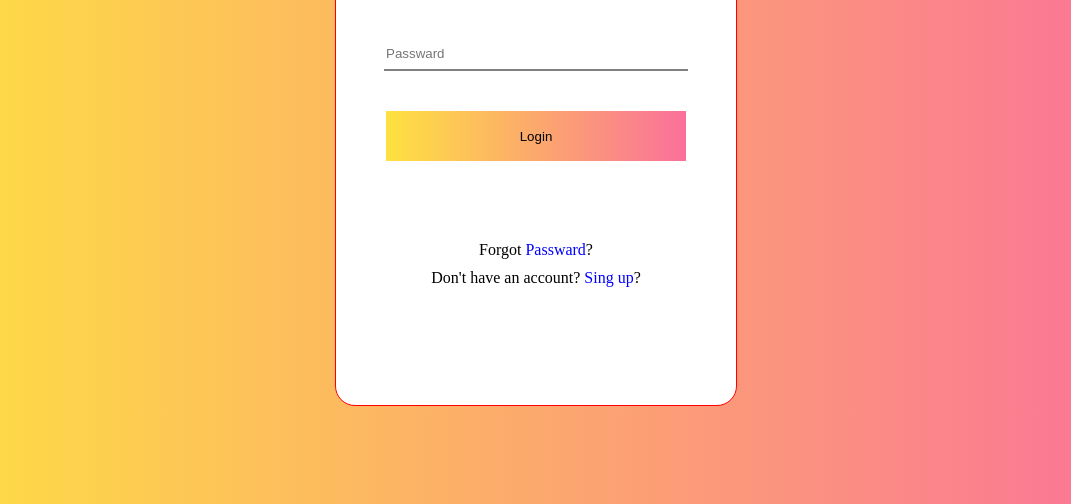
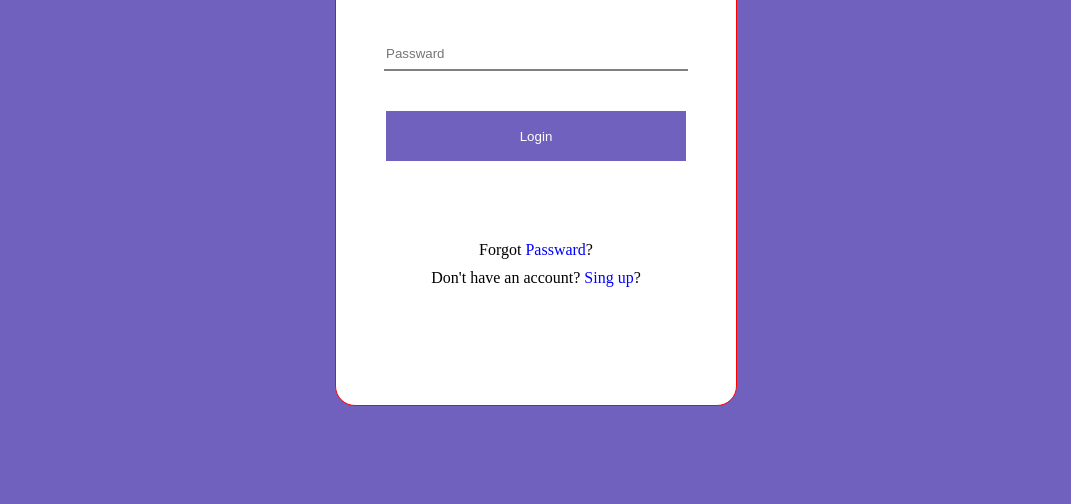
Before and after one commit to webdesignervinay/Team-Conquerors, a plain HTML site: page loginPage.html in a window 1280 px wide. Shown: the part 296-800 px from the top of the page, without its empty margins (104-1175 px from the left). Drawn offline with Linux system fonts and the light colour scheme.

Commit message:
update login page

```diff
--- a/loginPage.html
+++ b/loginPage.html
@@ -5,8 +5,8 @@
     <title>Document</title>
     <style>
         body{
-            background-color: #FEE140;
-            background-image: linear-gradient(90deg, #FEE140 0%, #FA709A 100%);
+            background-color: #6F61BD;
+
         }
         h1{
             margin-top: 100px;
@@ -39,8 +39,9 @@
             height: 50px;
             width: 300px;
             margin-top: 40px;
-            background-image: linear-gradient(90deg, #FEE140 0%, #FA709A 100%);
+            background-color: #6F61BD;
             border: 0px;
+            color:white;
 
         }
         #pass{
```
